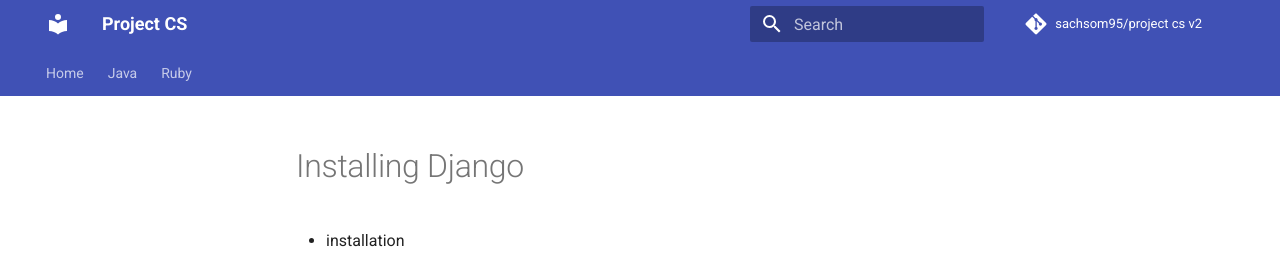
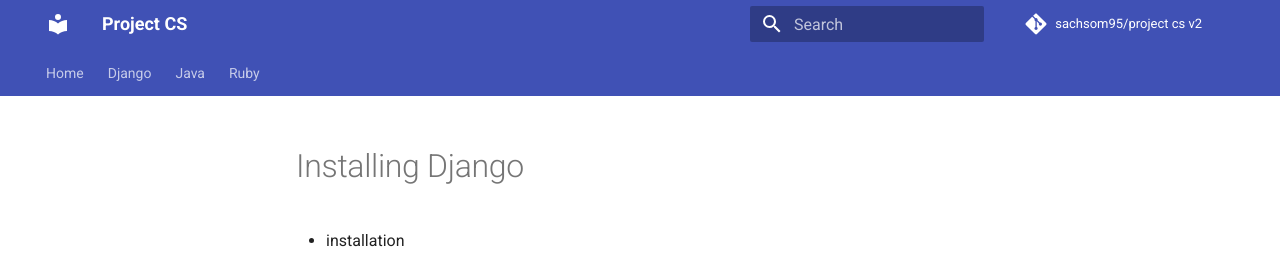
Before and after one commit to sachsom95/project_cs_v2, an MkDocs documentation site: the page built from docs/Django/introduction.md, in a window 1280 px wide and 1298 px high. Shown: the top 257 px of the window. Built offline with MkDocs 1.6.1 and Material for MkDocs 9.7.7, drawn with Linux system fonts in a browser that asks for light colours; comment, search, counter and statistics services are not loaded; old or Windows-style settings are respelled for this version of MkDocs.

Commit message:
Introduced Django

```diff
--- a/mkdocs.yml
+++ b/mkdocs.yml
@@ -18,8 +18,8 @@ markdown_extensions:
 
 pages:
   - Home: "index.md"
-  # - Python:
-  #     - "Chapter 1": "Python/Chapter1.md"
+  - Django:
+      - "Chapter 1": "Django/Introduction.md"
   #     - "Chapter 1": "Python/Chapter2.md"
   # - Machine Learning:
   #     - "Chapter 1": "Python/Chapter1.md"
```
Also changed, not shown: docs/Django/introduction.md (renamed from docs/Django/1.md).
